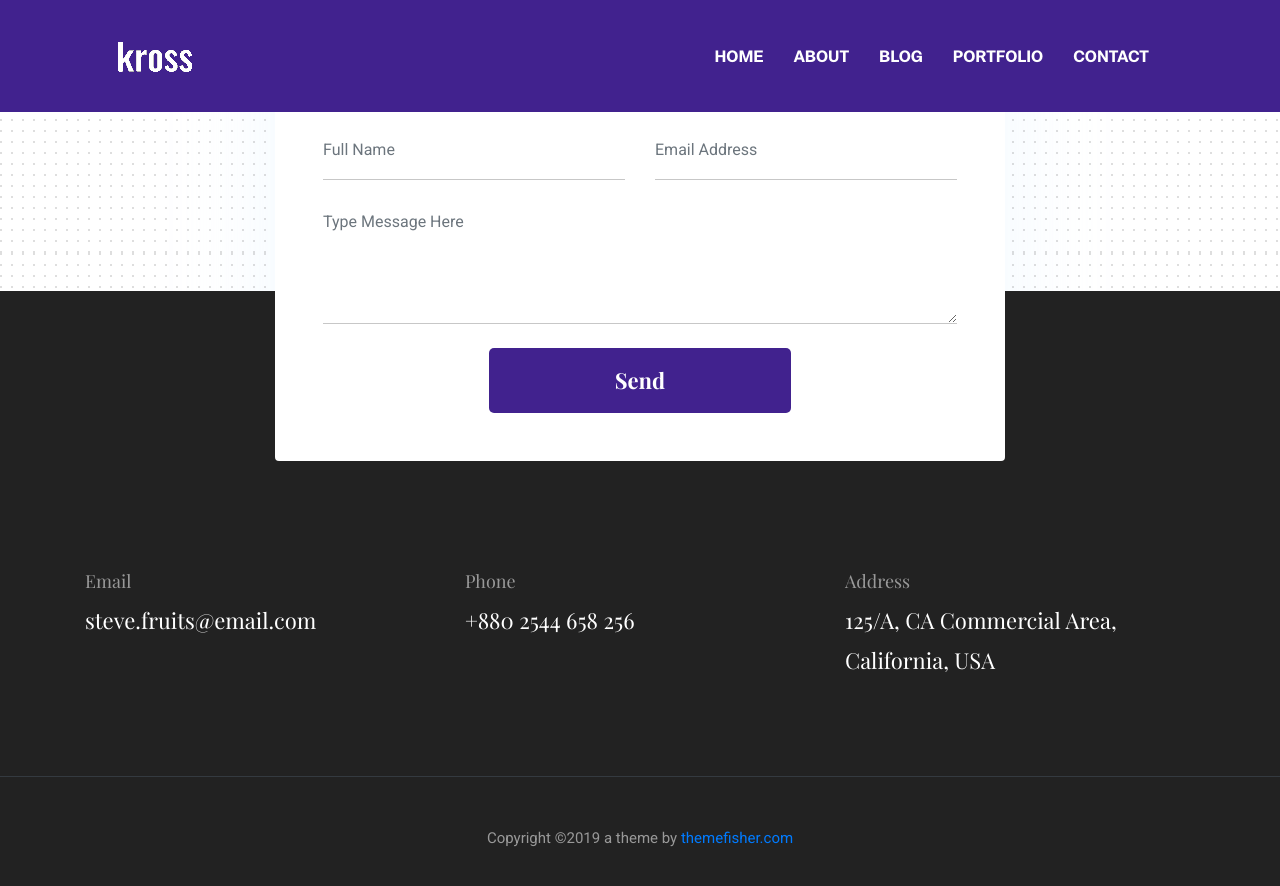
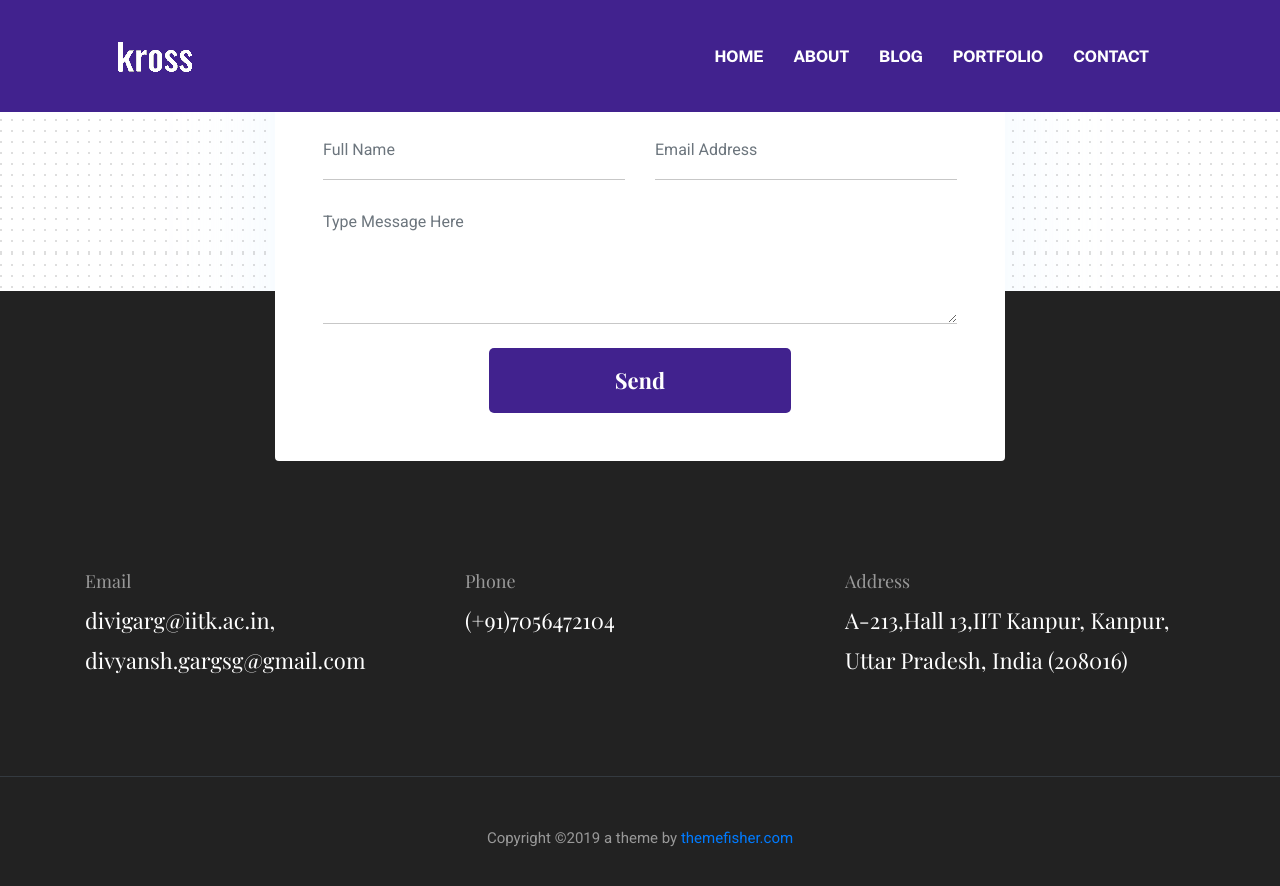
Before and after one commit to divigarg/divigarg.github.io, a Jekyll site: the page built from _pages/contact.html, in a window 1280 px wide and 900 px high, scrolled down 770 px. Shown: the top 886 px of the window. Built offline with Jekyll 4.4.1, drawn with Linux system fonts in a browser that asks for light colours.

Commit message:
Information updated

```diff
--- a/_data/settings.yml
+++ b/_data/settings.yml
@@ -1,11 +1,11 @@
 #-------------------------------
 # General Site Settings
 
-title: Kross - Jekyll Portfolio Template
+title: DiviGarg IITK
 logo: logo.png
-email: steve.fruits@email.com
-phone: +880 2544 658 256
-address: 125/A, CA Commercial Area, California, USA
+email: divigarg@iitk.ac.in, divyansh.gargsg@gmail.com
+phone: (+91)7056472104
+address: A-213,Hall 13,IIT Kanpur, Kanpur, Uttar Pradesh, India (208016)
 
 menu:
 - {name: About, link: '/about/'}
@@ -38,8 +38,8 @@ hero:
   hero-title: Hi! I’m <br> Divyansh Garg <br> PClub Member
 
 social:
-- {icon: "ti-facebook", link: "#"}
-- {icon: "ti-instagram", link: "#"}
+- {icon: "ti-facebook", link: "https://www.facebook.com/divyansh.garg.77582"}
+- {icon: "ti-instagram", link: "https://www.instagram.com/divigarg_2002/"}
 - {icon: "ti-dribbble", link: "#"}
 - {icon: "ti-twitter", link: "#"}
 
@@ -49,7 +49,7 @@ social:
 
 # About Section
 blurb:
-  My name is Divyansh Garg. I am a student of Indian Institute of Technology Kanpur with brach Computer Science and Engineering.My rank in JEE Advanced is 99.
+  My imagination completely controls me, and forever feeds the fire that burns with dark red light in my heart by bringing me the best dreams. I've always had a wild imagination, a big heart and a tortured soul so I feel that dark fantasy, love and horror are in my blood
 
 blurb-btn-link: '/about'
 blurb-btn-name: know more
```
